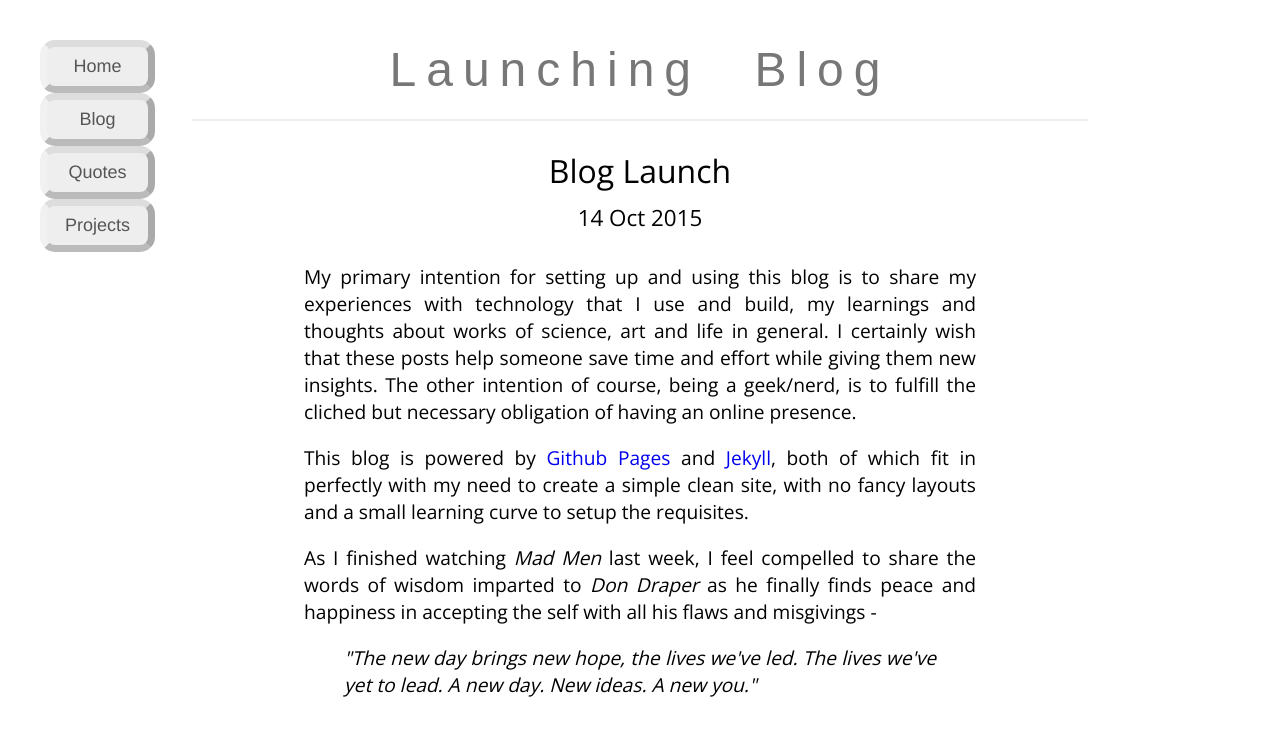
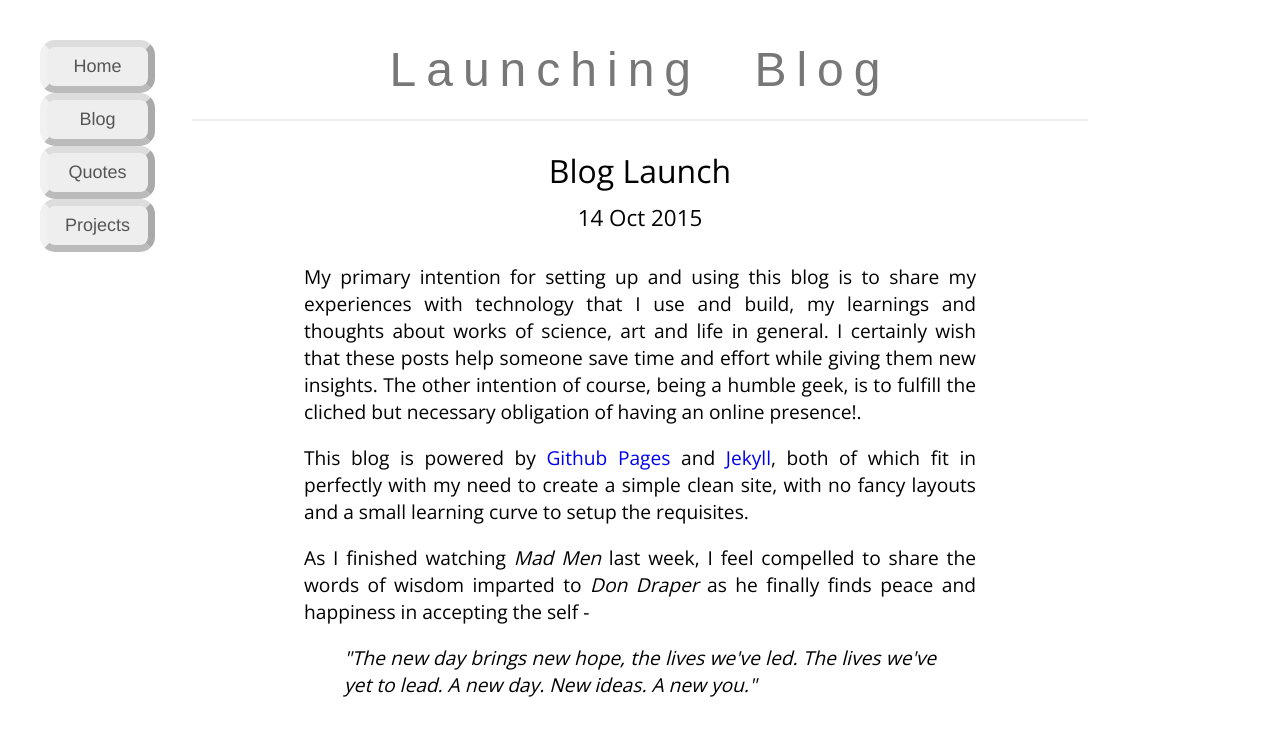
Before and after one commit to Morphinity/morphinity.github.io, a Jekyll site: the page built from _posts/2015-10-14-launching-blog.md, in a window 1280 px wide. Shown: the top 736 px of the page. Built offline with Jekyll 4.4.1, drawn with Linux system fonts in a browser that asks for light colours.

Commit message:
Changed post

```diff
--- a/_posts/2015-10-14-launching-blog.md
+++ b/_posts/2015-10-14-launching-blog.md
@@ -4,11 +4,11 @@ blogTitle: "Blog Launch"
 category: Code
 date: 2015-10-14
 ---
-My primary intention for setting up and using this blog is to share my experiences with technology that I use and build, my learnings and thoughts about works of science, art and life in general\. I certainly wish that these posts help someone save time and effort while giving them new insights\. The other intention of course, being a geek/nerd, is to fulfill the cliched but necessary obligation of having an online presence\.
+My primary intention for setting up and using this blog is to share my experiences with technology that I use and build, my learnings and thoughts about works of science, art and life in general\. I certainly wish that these posts help someone save time and effort while giving them new insights\. The other intention of course, being a humble geek, is to fulfill the cliched but necessary obligation of having an online presence!\.
 
 This blog is powered by [Github Pages](https://pages.github.com/) and [Jekyll](http://jekyllrb.com), both of which fit in perfectly with my need to create a simple clean site, with no fancy layouts and a small learning curve to setup the requisites\.
 
-As I finished watching *Mad Men* last week, I feel compelled to share the words of wisdom imparted to *Don Draper* as he finally finds peace and happiness in accepting the self with all his flaws and misgivings \-
+As I finished watching *Mad Men* last week, I feel compelled to share the words of wisdom imparted to *Don Draper* as he finally finds peace and happiness in accepting the self \-
 
 > *\"The new day brings new hope, the lives we\'ve led\.
 > The lives we\'ve yet to lead\.
```
